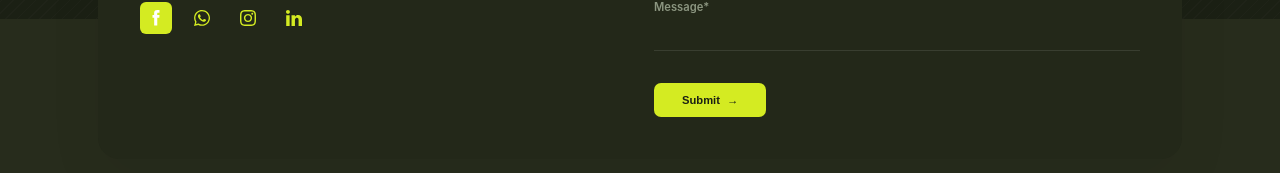
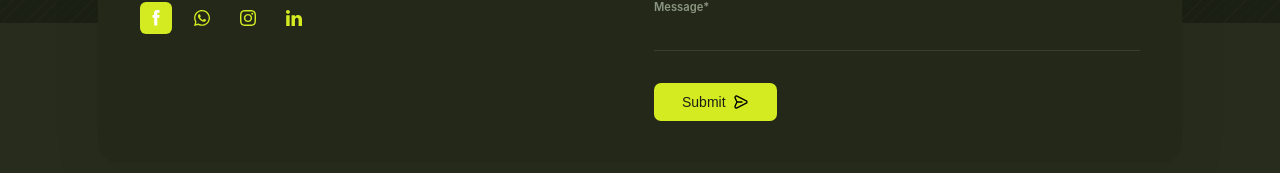
Before and after one commit to princengiru/my-portifolio, a React (Vite) app: page / in a window 1280 px wide. Shown: the part 6082-6255 px from the top of the page. Built offline with nearby package versions, Linux system fonts and the light colour scheme.

Commit message:
new changes

```diff
--- a/src/components/Contact.jsx
+++ b/src/components/Contact.jsx
@@ -76,7 +76,7 @@ export default function Contact() {
               <label>Message*</label>
               <input type="text" className="form-input" />
             </div>
-            <button type="button" className="btn btn-primary submit-btn">Submit <span>&rarr;</span></button>
+            <button type="button" className="btn btn-primary submit-btn" style={{display: 'flex', alignItems: 'center', gap: '0.5rem',fontSize: '1rem', fontWeight: '500', cursor: 'pointer', border: 'none',}}>Submit <img src={new URL('../assets/icons/send.svg', import.meta.url).href} alt="Send" style={{width: '16px', height: '16px'}} /></button>
           </form>
         </div>
 
```
Also changed, not shown: src/assets/icons/send.svg (added).
